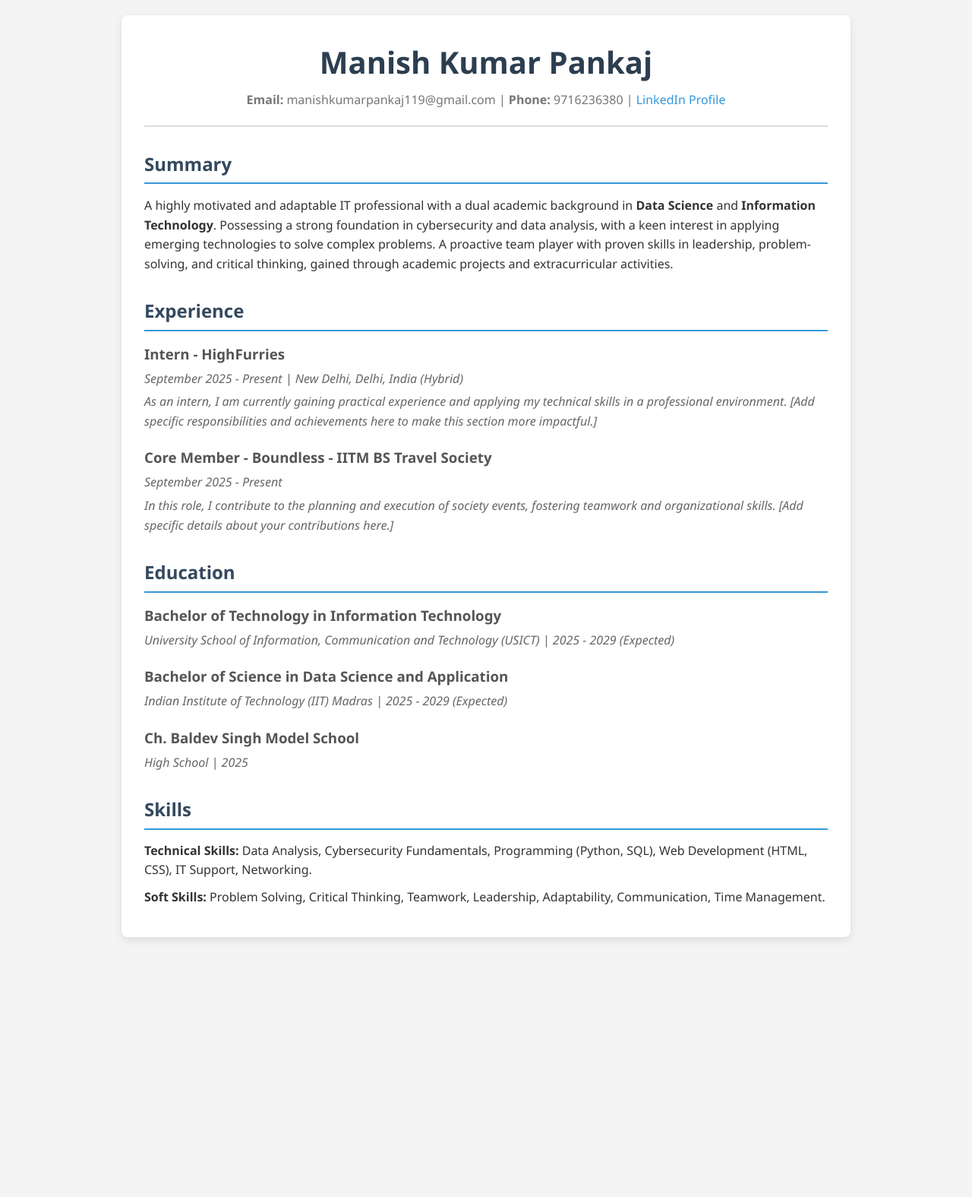
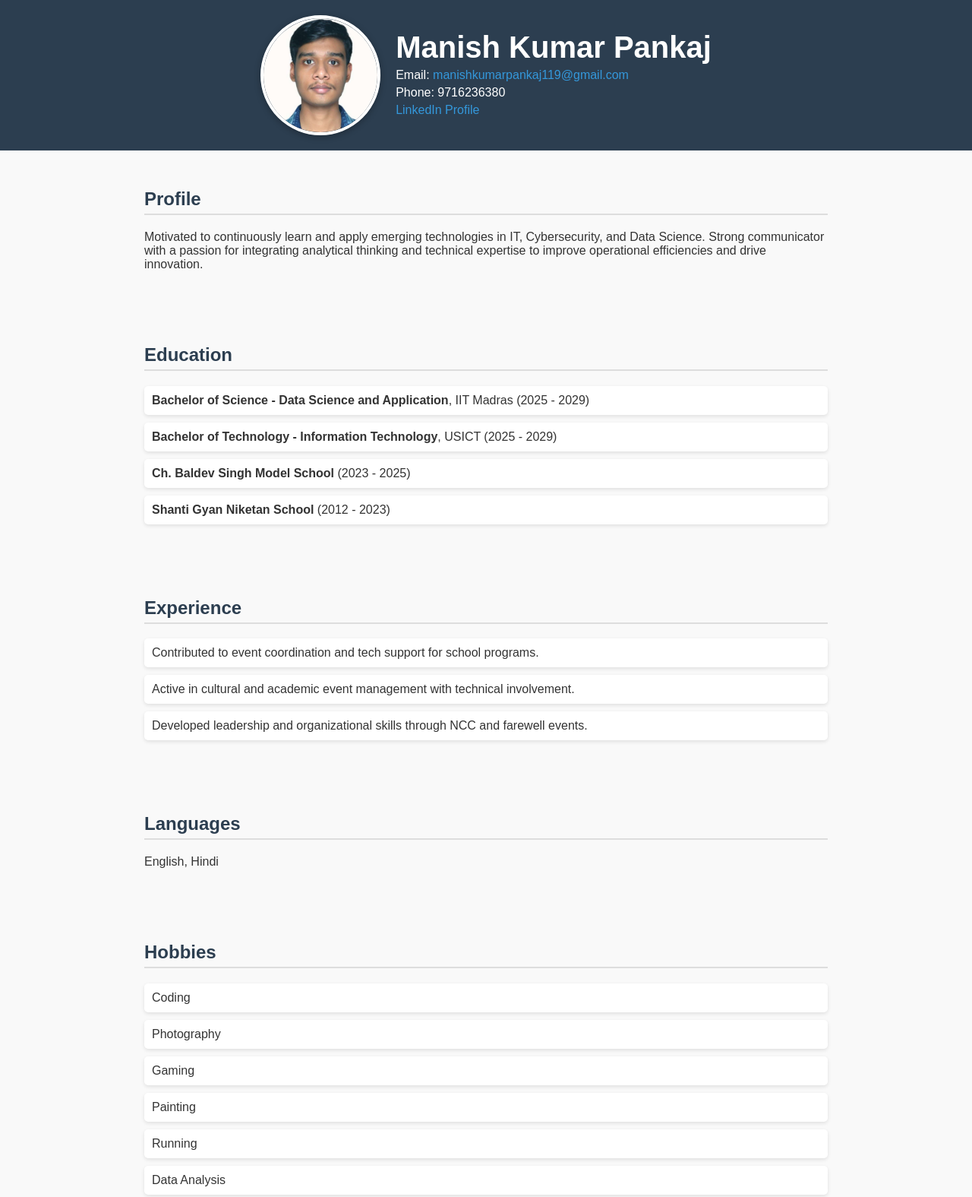
Before and after one commit to MK-PANKAJ/My-profile-, a plain HTML site: page index.html in a window 1280 px wide. Shown: the top 1575 px of the page at 76% size. Before the commit the page ends 1253 px from the top, so only its background shows below. Drawn offline with Linux system fonts and the light colour scheme.

Commit message:
Update index.html

```diff
--- a/index.html
+++ b/index.html
@@ -1,79 +1,104 @@
 <!DOCTYPE html>
 <html lang="en">
 <head>
-    <meta charset="UTF-8">
-    <meta name="viewport" content="width=device-width, initial-scale=1.0">
-    <title>Manish Kumar Pankaj - Resume</title>
-    <style>
-        body { font-family: 'Segoe UI', Tahoma, Geneva, Verdana, sans-serif; line-height: 1.6; color: #333; background-color: #f4f4f4; margin: 0; padding: 0; }
-        .container { max-width: 900px; margin: 20px auto; background: #fff; padding: 30px; border-radius: 8px; box-shadow: 0 4px 12px rgba(0, 0, 0, 0.1); }
-        .header { text-align: center; padding-bottom: 20px; border-bottom: 2px solid #ddd; }
-        .header h1 { margin: 0; font-size: 2.5em; color: #2c3e50; }
-        .header p { margin: 5px 0 0; color: #777; font-size: 1em; }
-        .section { margin-top: 30px; }
-        .section-title { font-size: 1.5em; color: #34495e; border-bottom: 2px solid #3498db; padding-bottom: 5px; margin-bottom: 15px; }
-        ul { list-style-type: none; padding: 0; margin: 0; }
-        ul li { margin-bottom: 10px; }
-        .experience-item, .education-item { margin-bottom: 20px; }
-        .experience-item h3, .education-item h3 { margin: 0; color: #555; }
-        .experience-item p, .education-item p { margin: 5px 0 0; font-style: italic; color: #666; }
-        a { color: #3498db; text-decoration: none; }
-        a:hover { text-decoration: underline; }
-    </style>
+  <meta charset="UTF-8">
+  <meta name="viewport" content="width=device-width, initial-scale=1.0">
+  <title>Manish Kumar Pankaj - Portfolio</title>
+  <style>
+    body { font-family: Arial, sans-serif; margin: 0; padding: 0; background: #f9f9f9; color: #333; }
+    header { background: #2c3e50; color: #fff; padding: 20px; text-align: center; display: flex; flex-direction: column; align-items: center; }
+    header h1 { margin: 0; font-size: 2.5em; }
+    header p { margin: 5px 0; }
+    .header-content { display: flex; align-items: center; flex-wrap: wrap; justify-content: center; gap: 20px; }
+    .profile-pic {
+      width: 150px;
+      height: 150px;
+      border-radius: 50%;
+      object-fit: cover;
+      border: 4px solid #fff;
+      box-shadow: 0 2px 8px rgba(0,0,0,0.3);
+    }
+    .info { text-align: left; }
+    section { padding: 30px; max-width: 900px; margin: auto; }
+    h2 { color: #2c3e50; border-bottom: 2px solid #ddd; padding-bottom: 5px; }
+    ul { list-style-type: none; padding: 0; }
+    ul li { background: #fff; margin: 10px 0; padding: 10px; border-radius: 5px; box-shadow: 0 2px 5px rgba(0,0,0,0.1); }
+    footer { text-align: center; padding: 20px; background: #2c3e50; color: #fff; margin-top: 20px; }
+    a { color: #3498db; text-decoration: none; }
+    a:hover { text-decoration: underline; }
+  </style>
 </head>
 <body>
-    <div class="container">
-        <div class="header">
-            <h1>Manish Kumar Pankaj</h1>
-            <p><strong>Email:</strong> manishkumarpankaj119@gmail.com | <strong>Phone:</strong> 9716236380 | <a href="https://www.linkedin.com/in/manish-kumar-pankaj-82a9a0338" target="_blank">LinkedIn Profile</a></p>
-        </div>
+  <header>
+    <div class="header-content">
+      <img src="IMG_20250903_160712.jpg" alt="Profile Photo" class="profile-pic">
+      <div class="info">
+        <h1>Manish Kumar Pankaj</h1>
+        <p>Email: <a href="mailto:manishkumarpankaj119@gmail.com">manishkumarpankaj119@gmail.com</a></p>
+        <p>Phone: 9716236380</p>
+        <p><a href="https://www.linkedin.com/in/manish-kumar-pankaj-82a9a0338" target="_blank">LinkedIn Profile</a></p>
+      </div>
+    </div>
+  </header>
 
-        <div class="section">
-            <h2 class="section-title">Summary</h2>
-            <p>A highly motivated and adaptable IT professional with a dual academic background in <strong>Data Science</strong> and <strong>Information Technology</strong>. Possessing a strong foundation in cybersecurity and data analysis, with a keen interest in applying emerging technologies to solve complex problems. A proactive team player with proven skills in leadership, problem-solving, and critical thinking, gained through academic projects and extracurricular activities.</p>
-        </div>
+  <section>
+    <h2>Profile</h2>
+    <p>Motivated to continuously learn and apply emerging technologies in IT, Cybersecurity, and Data Science. Strong communicator with a passion for integrating analytical thinking and technical expertise to improve operational efficiencies and drive innovation.</p>
+  </section>
 
-        <div class="section">
-            <h2 class="section-title">Experience</h2>
-            <ul>
-                <li class="experience-item">
-                    <h3>Intern - HighFurries</h3>
-                    <p><em>September 2025 - Present | New Delhi, Delhi, India (Hybrid)</em></p>
-                    <p>As an intern, I am currently gaining practical experience and applying my technical skills in a professional environment. [Add specific responsibilities and achievements here to make this section more impactful.]</p>
-                </li>
-                <li class="experience-item">
-                    <h3>Core Member - Boundless - IITM BS Travel Society</h3>
-                    <p><em>September 2025 - Present</em></p>
-                    <p>In this role, I contribute to the planning and execution of society events, fostering teamwork and organizational skills. [Add specific details about your contributions here.]</p>
-                </li>
-            </ul>
-        </div>
+  <section>
+    <h2>Education</h2>
+    <ul>
+      <li><b>Bachelor of Science - Data Science and Application</b>, IIT Madras (2025 - 2029)</li>
+      <li><b>Bachelor of Technology - Information Technology</b>, USICT (2025 - 2029)</li>
+      <li><b>Ch. Baldev Singh Model School</b> (2023 - 2025)</li>
+      <li><b>Shanti Gyan Niketan School</b> (2012 - 2023)</li>
+    </ul>
+  </section>
 
-        <div class="section">
-            <h2 class="section-title">Education</h2>
-            <ul>
-                <li class="education-item">
-                    <h3>Bachelor of Technology in Information Technology</h3>
-                    <p>University School of Information, Communication and Technology (USICT) | 2025 - 2029 (Expected)</p>
-                </li>
-                <li class="education-item">
-                    <h3>Bachelor of Science in Data Science and Application</h3>
-                    <p>Indian Institute of Technology (IIT) Madras | 2025 - 2029 (Expected)</p>
-                </li>
-                <li class="education-item">
-                    <h3>Ch. Baldev Singh Model School</h3>
-                    <p>High School | 2025</p>
-                </li>
-            </ul>
-        </div>
+  <section>
+    <h2>Experience</h2>
+    <ul>
+      <li>Contributed to event coordination and tech support for school programs.</li>
+      <li>Active in cultural and academic event management with technical involvement.</li>
+      <li>Developed leadership and organizational skills through NCC and farewell events.</li>
+    </ul>
+  </section>
 
-        <div class="section">
-            <h2 class="section-title">Skills</h2>
-            <ul>
-                <li><strong>Technical Skills:</strong> Data Analysis, Cybersecurity Fundamentals, Programming (Python, SQL), Web Development (HTML, CSS), IT Support, Networking.</li>
-                <li><strong>Soft Skills:</strong> Problem Solving, Critical Thinking, Teamwork, Leadership, Adaptability, Communication, Time Management.</li>
-            </ul>
-        </div>
-    </div>
+  <section>
+    <h2>Languages</h2>
+    <p>English, Hindi</p>
+  </section>
+
+  <section>
+    <h2>Hobbies</h2>
+    <ul>
+      <li>Coding</li>
+      <li>Photography</li>
+      <li>Gaming</li>
+      <li>Painting</li>
+      <li>Running</li>
+      <li>Data Analysis</li>
+      <li>Cycling</li>
+      <li>Volunteering</li>
+      <li>Music</li>
+    </ul>
+  </section>
+
+  <section>
+    <h2>Qualities</h2>
+    <ul>
+      <li>Teamwork</li>
+      <li>Problem Solving</li>
+      <li>Critical Thinking</li>
+      <li>Creativity</li>
+      <li>Leadership</li>
+      <li>Adaptability</li>
+      <li>Time Management</li>
+      <li>Decision Making</li>
+      <li>Multitasking</li>
+      <li>Reliability</li>
+    </ul>
+  </section>
 </body>
 </html>
```
